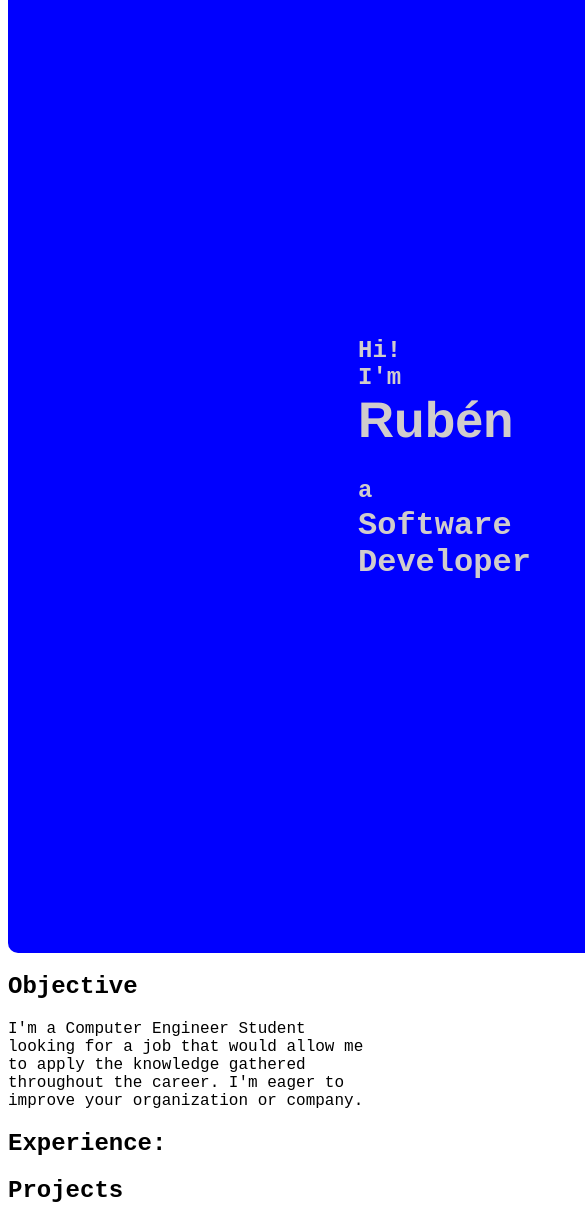
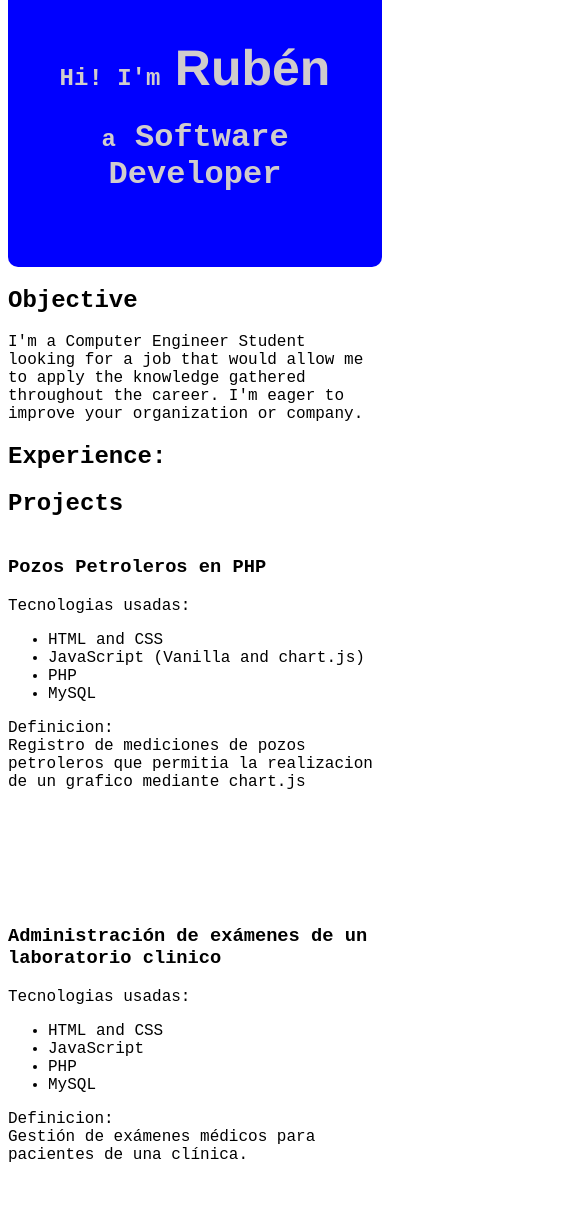
Before and after one commit to quiKieSamus/my-portfolio, a plain HTML site: page index.html in a window 390 px wide. Shown: the part 21-1228 px from the top of the page, 585 px wide, since content can reach past the window. Drawn offline with Linux system fonts and the light colour scheme.

Commit message:
more content

```diff
--- a/index.html
+++ b/index.html
@@ -18,8 +18,10 @@
         </ul>
     </div>
     <div class="title">
-        <h2 class="no-margin">Hi! I'm <span class="name-title">Rubén</span></h2>
-        <h1><span class="small">a</span> Software Developer</h1>
+        <div class="test">
+            <h2 class="no-margin">Hi! I'm <span class="name-title">Rubén</span></h2>
+            <h1><span class="small">a</span> Software Developer</h1>
+        </div>
     </div>
 
     <div id="objective">
--- a/style.css
+++ b/style.css
@@ -11,7 +11,7 @@ html {
 .nav-bar {
     background-color: black;
     text-align: center;
-    top: 0%;
+    top: 0;
     width: 100%;
     position: fixed;
     left: 0;
@@ -29,10 +29,14 @@ html {
 .title {
     text-align: center;
     color: rgb(208, 204, 204);
-    padding: 350px;
     background-color: blue;
     border-radius: 10px;
     font-family: 'Courier New', Courier, monospace;
+    padding: 14% 0px;
+}
+
+.test {
+    height: 100%;
 }
 
 .no-margin {
@@ -59,3 +63,20 @@ html {
     grid-template-columns: 1fr 1fr 1fr;
     gap: 100px;
 }
+
+
+@media screen and (max-width: 600px) {
+    .name-title:hover {
+        font-size: 60px;
+        transition: 1s;
+    }
+
+    .title {
+        padding: 100% auto;
+    }
+
+    .project-container {
+        display: flex;
+        flex-direction: column;
+    }
+}
```
Also changed, not shown: img/ruben.jpg (added).
